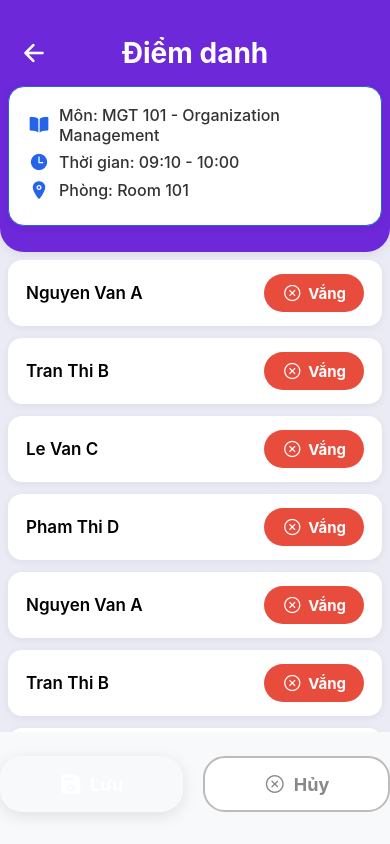
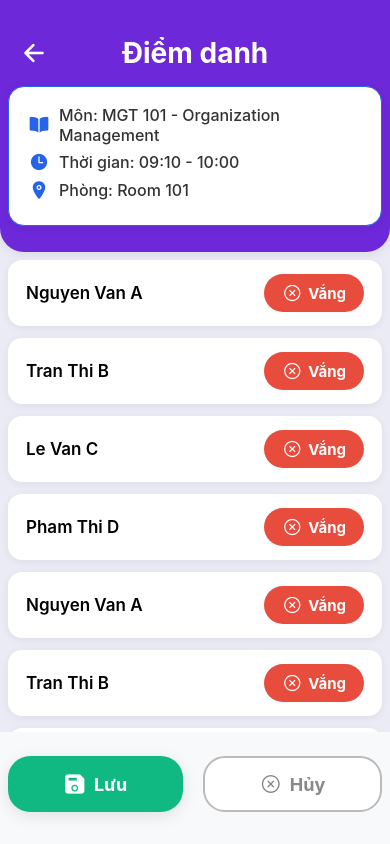
Before and after one commit to khiempm/EduConnect__Mobile, a React Native app: screen /Attendance in a window 390 px wide. Built offline with nearby package versions, Linux system fonts and the light colour scheme.

Commit message:
Complete attendance list UI

```diff
--- a/src/constant/styleAttendanceList.js
+++ b/src/constant/styleAttendanceList.js
@@ -3,7 +3,7 @@ import { View, Text, Image, TextInput, TouchableOpacity } from "react-native";
 import { Colors } from "./color";
 import { Ionicons } from "@expo/vector-icons";
 
-const { background, primary, black, darkLight, brand, active} = Colors;
+const { background, primary, black, darkLight, brand, active, green} = Colors;
 
 export const ContainerAttendance = styled.View`
   flex: 1;
@@ -67,7 +67,7 @@ export const StudentList = styled.View`
   flex: 1;
   margin: 0 8px;
 `;
-export const StudentCard = styled.View`
+export const StudentCard = styled.TouchableOpacity`
   flex-direction: row;
   align-items: center;
   justify-content: space-between;
@@ -102,7 +102,7 @@ export const AttendanceButtonText = styled.Text`
 `;
 export const Footer = styled.View`
   flex-direction: row;
-  justify-content: space-around;
+  justify-content: space-between;
   padding: 24px 0 32px 0;
   background-color: #F7F9FB;
 `;
@@ -114,6 +114,8 @@ export const StyledButtonShadow = styled.TouchableOpacity`
   flex-direction: row;
   align-items: center;
   justify-content: center;
+  background-color: ${green};
+  margin-horizontal: 8px;
 `;
 export const CancelButton = styled.TouchableOpacity`
   flex: 1;
@@ -127,6 +129,7 @@ export const CancelButton = styled.TouchableOpacity`
   justify-content: center;
   margin-left: 10px;
   elevation: 2;
+  margin-right: 8px;
 `;
 export const CancelButtonText = styled.Text`
   color: #888;
--- a/src/screens/TimeTable/Attendance/Attendance.js
+++ b/src/screens/TimeTable/Attendance/Attendance.js
@@ -24,6 +24,7 @@ import {
   StudentName,
 } from "../../../constant/styleAttendanceList";
 import { Colors } from "../../../constant/color";
+import { useNavigation } from "@react-navigation/native";
 // Dữ liệu mẫu
 const lesson = {
   subject: "MGT 101 - Organization Management",
@@ -51,7 +52,7 @@ const students = [
 const {primary, active} = Colors;
 const Attendance = () => {
   const [attendance, setAttendance] = useState({});
-
+  const navigation = useNavigation();
   const toggleAttendance = (id) => {
     setAttendance((prev) => ({ ...prev, [id]: !prev[id] }));
   };
@@ -108,7 +109,7 @@ const Attendance = () => {
               btnProps.present = true;
               icon = 'checkmark-circle';
               text = 'Có mặt';
-              iconColor = '#fff';
+              iconColor = primary;
             } else if (status === 'late') {
               btnProps.late = true;
               icon = 'time';
@@ -120,7 +121,7 @@ const Attendance = () => {
             }
             const nextStatus = status === 'present' ? 'late' : status === 'late' ? 'absent' : 'present';
             return (
-              <StudentCard key={student.id}>
+              <StudentCard key={student.id} onPress={() => navigation.navigate('AttendanceDetail', { student })}>
                 <StudentName>{student.name}</StudentName>
                 <AttendanceButton
                   {...btnProps}
@@ -129,7 +130,7 @@ const Attendance = () => {
                   style={btnStyle}
                 >
                   <Ionicons name={icon} size={20} color={iconColor} />
-                  <AttendanceButtonText {...btnProps} style={status === 'absent' ? { color: '#fff' } : {}}>
+                  <AttendanceButtonText {...btnProps} style={status === 'absent' ? { color: primary } : {}}>
                     {text}
                   </AttendanceButtonText>
                 </AttendanceButton>
```
